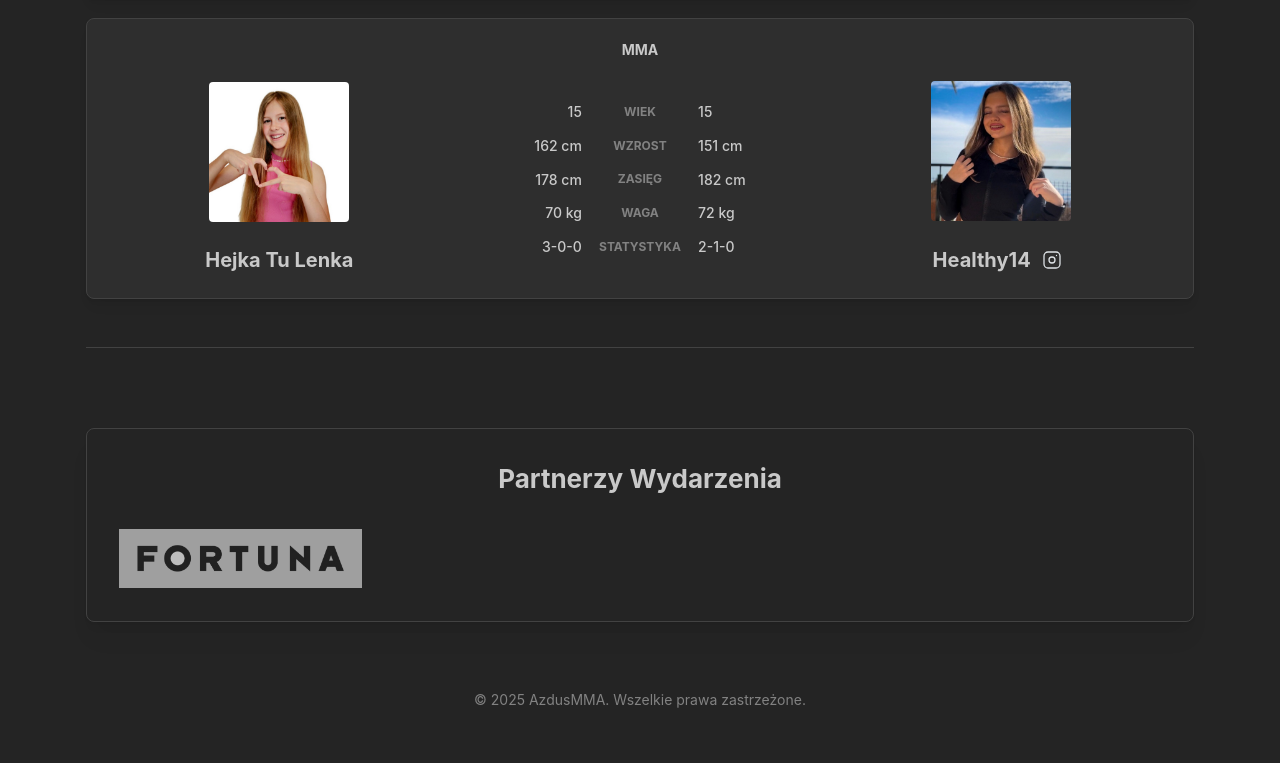
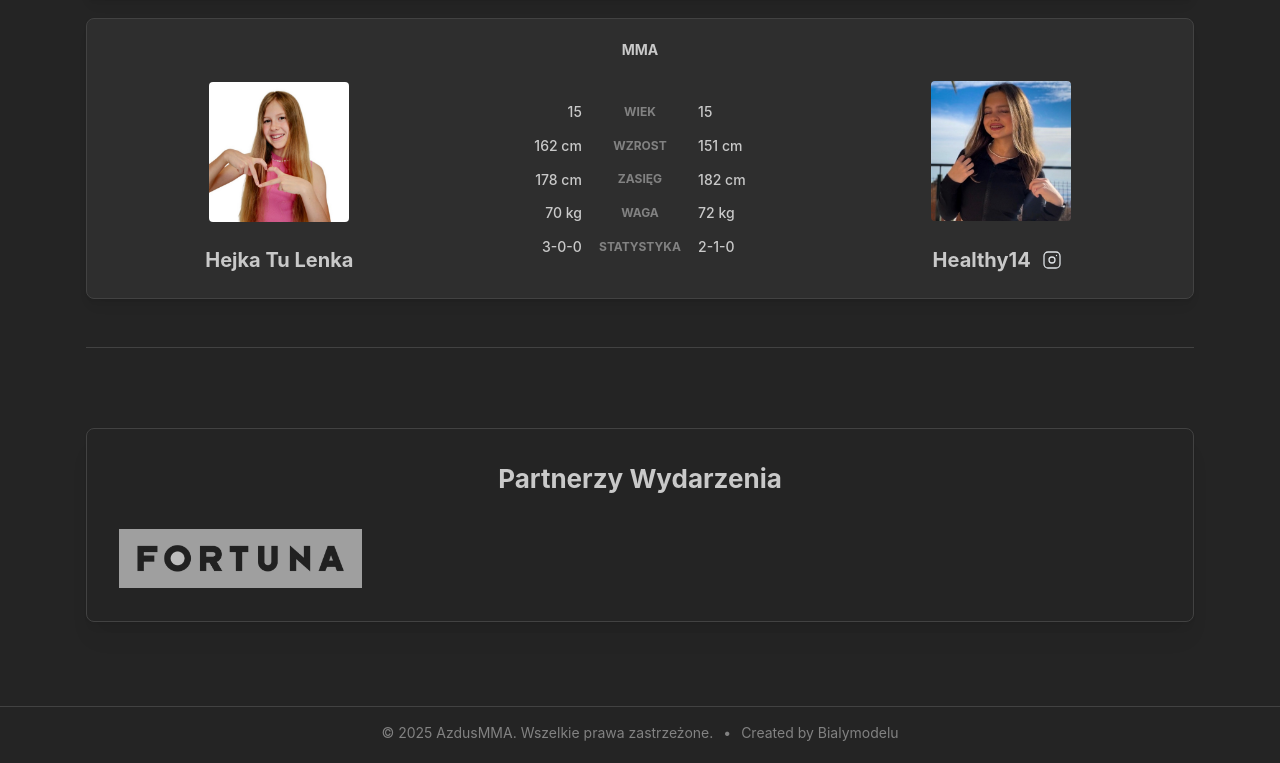
Before and after one commit to newbialywhodis/azdusmma, a Next.js app: page / in a window 1280 px wide. Shown: the part 1213-1976 px from the top of the page. Before the commit the page ends 1943 px from the top, so only its background shows below. Built offline with nearby package versions, Linux system fonts and the light colour scheme.

Commit message:
Notka "Created by Bialymodelu"

```diff
--- a/src/app/components/Footer.tsx
+++ b/src/app/components/Footer.tsx
@@ -1,14 +1,21 @@
-import { Container, Text, Box, Group } from '@mantine/core';
+import { Container, Text, Box, Group, Divider } from '@mantine/core';
 
 export function Footer() {
   const currentYear = new Date().getFullYear();
 
   return (
     <Box component="footer" mt="xl" py="lg">
+       <Divider my="md" />
       <Container size="lg">
-        <Group justify="center">
+        <Group justify="center" gap="xs">
           <Text size="sm" c="dimmed">
             © {currentYear} AzdusMMA. Wszelkie prawa zastrzeżone.
+          </Text>
+          <Text size="sm" c="dimmed">
+            •
+          </Text>
+          <Text size="sm" c="dimmed">
+            Created by Bialymodelu
           </Text>
         </Group>
       </Container>
```
